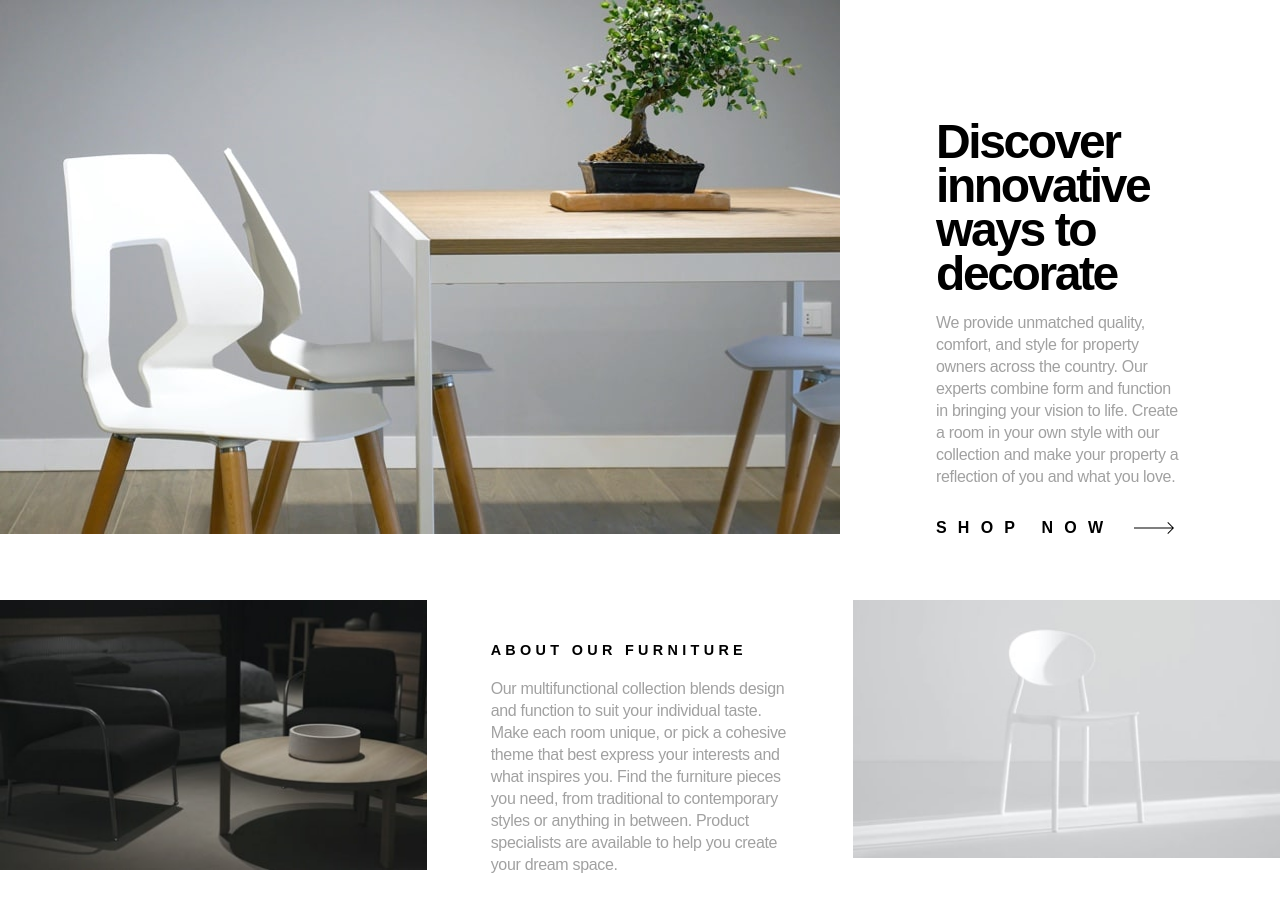
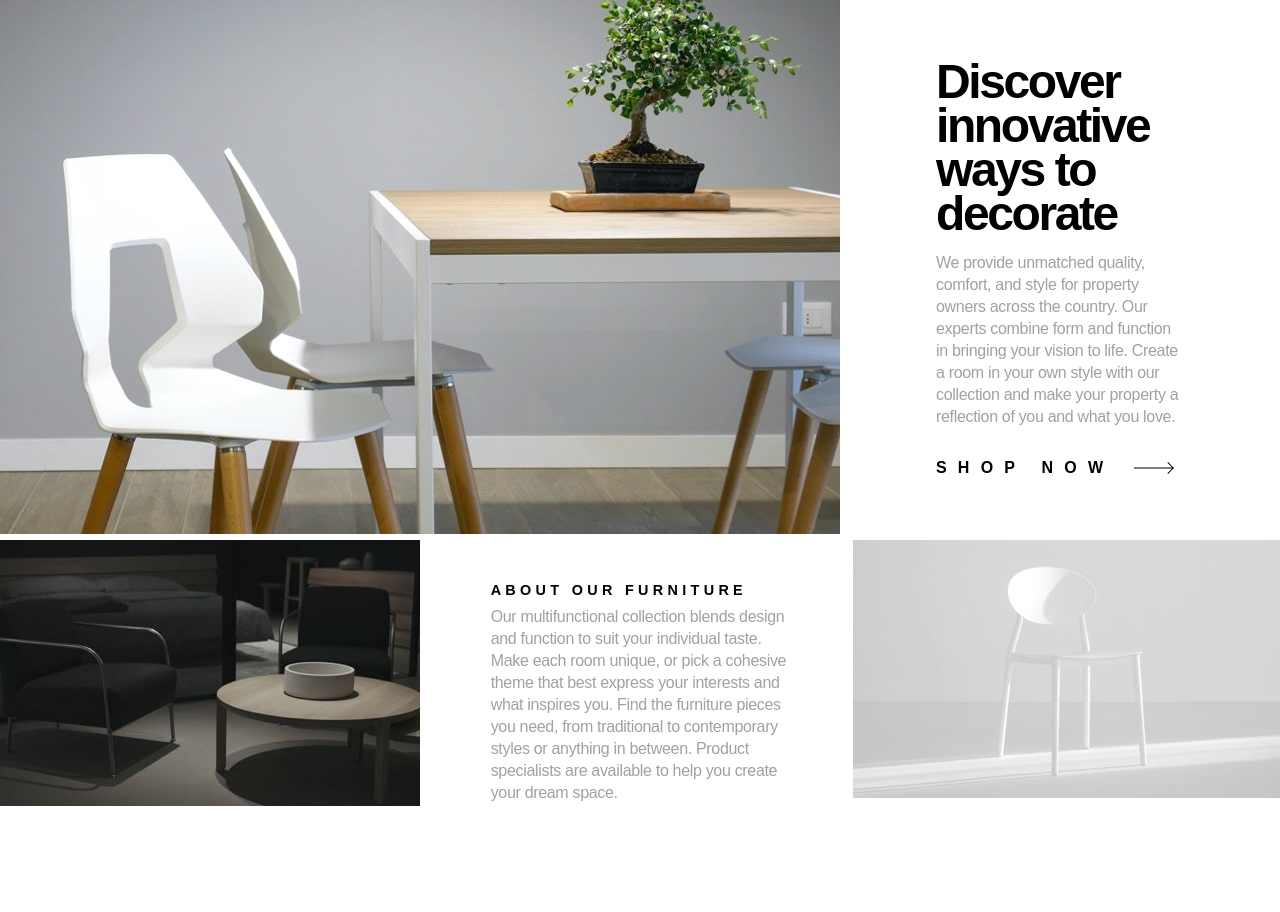
Before and after one commit to Smart-Ace-Designs/nuxt-room-homepage, a Nuxt app: page / in a window 1280 px wide. Shown: the top 912 px of the page. After the commit the page ends 844 px from the top, so only its background shows below. Built offline with nearby package versions, Linux system fonts and the light colour scheme.

Commit message:
Update responsive design

```diff
--- a/app/assets/css/main.css
+++ b/app/assets/css/main.css
@@ -1,6 +1,8 @@
 @import "tailwindcss";
 
 @theme {
+  --breakpoint-theme: 1440px;
+
   --color-theme-white: hsl(0, 100%, 100%);
   --color-theme-gray-500: hsl(0, 0%, 63%);
   --color-theme-gray-800: hsl(0, 0%, 27%);
--- a/app/pages/index.vue
+++ b/app/pages/index.vue
@@ -20,7 +20,7 @@
           />
         </picture>
       </div>
-      <div class="min-w-0 px-8 py-15 xl:px-24 xl:pt-30">
+      <div class="min-w-0 px-8 py-15 theme:pt-30 xl:px-24">
         <h1
           class="mb-4 text-[2.4rem] leading-9 font-bold tracking-tighter xl:text-5xl xl:leading-11"
         >
@@ -45,11 +45,11 @@
           alt="An elegant room with bed, coffee table and chairs."
           width="420"
           height="266"
-          class="h-auto w-full object-cover"
+          class="h-auto w-full object-cover lg:h-auto lg:w-auto lg:object-none"
         />
       </div>
-      <div class="px-8 py-12 xl:px-16 xl:py-10">
-        <h1 class="mb-4 text-[0.90rem] font-bold tracking-[0.3em] uppercase">
+      <div class="px-8 py-12 lg:p-2 xl:px-16 xl:py-10">
+        <h1 class="mb-4 text-[0.90rem] font-bold tracking-[0.3em] uppercase theme:mb-4 lg:mb-1">
           About our furniture
         </h1>
         <p class="leading-5.5 tracking-[-0.02em] text-theme-gray-500">
@@ -66,7 +66,7 @@
           alt="A faded room with a single chair."
           width="420"
           height="266"
-          class="h-auto w-full object-cover"
+          class="h-auto w-full object-cover lg:h-auto lg:w-auto lg:object-none"
         />
       </div>
     </div>
```
